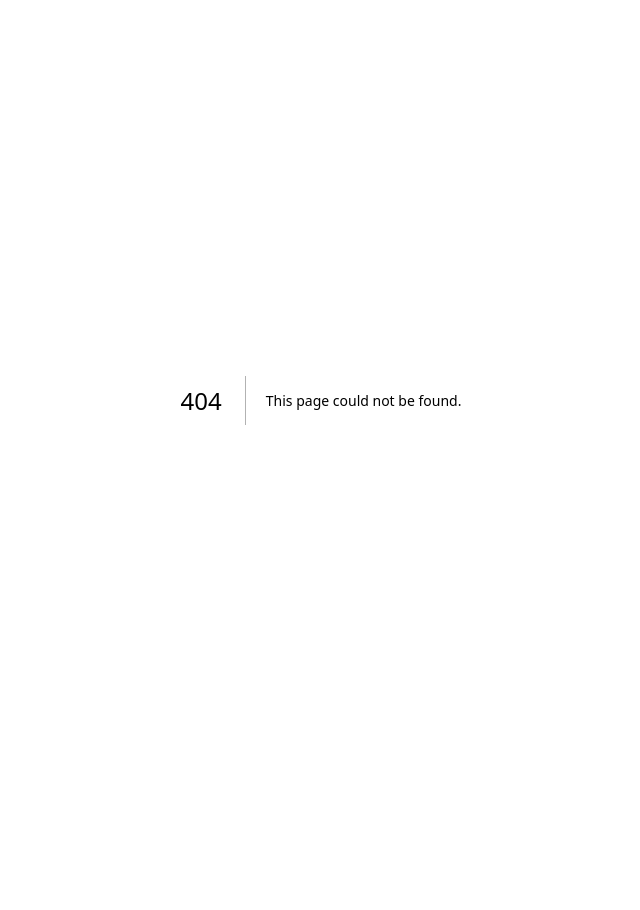
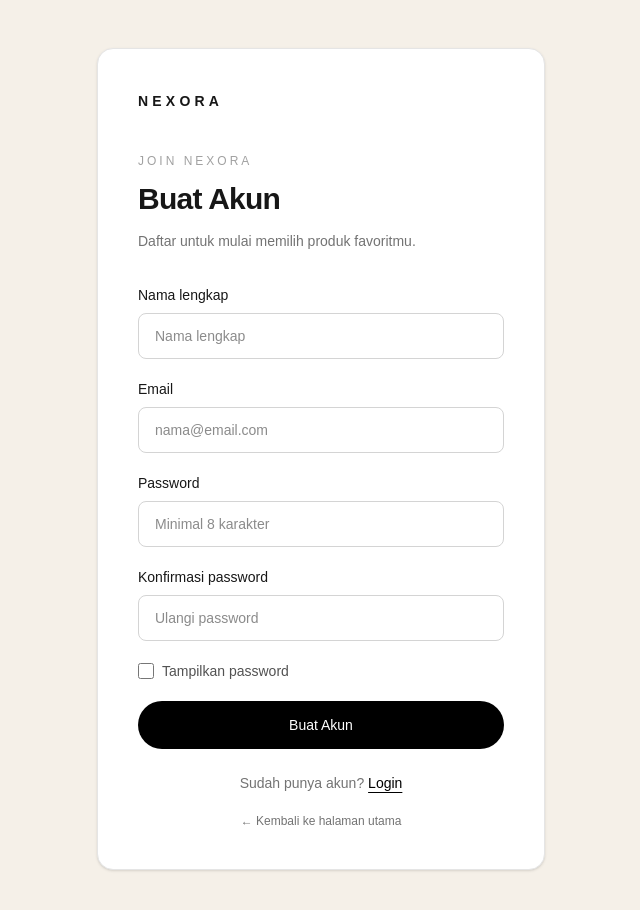
Before and after one commit to alyyusyawal121/xenor, a Next.js app in the folder frontend/: page /register in a window 1280 px wide. Before the commit this address had no page. Shown: the top 910 px of the page, without its empty margins (319-959 px from the left). Before the commit the page ends 800 px from the top, so only its background shows below. Built offline with nearby package versions, Linux system fonts and the light colour scheme; no server answers.

Commit message:
'update'

```diff
--- a/frontend/app/login/page.tsx
+++ b/frontend/app/login/page.tsx
@@ -1,78 +1,88 @@
 
 'use client'
 
-import { useState, type FormEvent } from 'react'
+import { useEffect, useState, type FormEvent } from 'react'
 import Link from 'next/link'
+import { useRouter } from 'next/navigation'
 import { API_URL } from '@/lib/productApi'
 
-type RegisterResponse = {
+type LoginResponse = {
   success: boolean
-  message: string
+  message?: string
+  data?: {
+    id: number
+    name: string
+    email: string
+    role: 'ADMIN' | 'USER'
+  }
 }
 
-function getSafeNextPath() {
-  const params = new URLSearchParams(window.location.search)
-  const next = params.get('next')
+export default function LoginPage() {
+  const router = useRouter()
 
-  if (next?.startsWith('/') && !next.startsWith('//')) {
-    return next
-  }
-
-  return '/'
-}
-
-export default function RegisterPage() {
-  const [name, setName] = useState('')
   const [email, setEmail] = useState('')
   const [password, setPassword] = useState('')
-  const [confirmPassword, setConfirmPassword] = useState('')
   const [error, setError] = useState('')
+  const [message, setMessage] = useState('')
   const [loading, setLoading] = useState(false)
+
+  useEffect(() => {
+    const params = new URLSearchParams(window.location.search)
+
+    if (params.get('registered') === '1') {
+      setMessage('Registrasi berhasil. Silakan login.')
+    }
+  }, [])
 
   async function handleSubmit(event: FormEvent<HTMLFormElement>) {
     event.preventDefault()
     setError('')
+    setMessage('')
 
-    if (password !== confirmPassword) {
-      setError('Konfirmasi password tidak sama.')
-      return
-    }
-
-    if (password.length < 8) {
-      setError('Password minimal 8 karakter.')
+    if (!email.trim() || !password) {
+      setError('Email dan password wajib diisi.')
       return
     }
 
     setLoading(true)
 
     try {
-      const response = await fetch(`${API_URL}/api/auth/register`, {
+      const response = await fetch(`${API_URL}/api/auth/login`, {
         method: 'POST',
         headers: { 'Content-Type': 'application/json' },
         credentials: 'include',
         body: JSON.stringify({
-          name: name.trim(),
           email: email.trim(),
           password,
         }),
       })
 
-      const result: RegisterResponse = await response.json()
+      const result = (await response.json()) as LoginResponse
 
-      if (!response.ok || !result.success) {
-        throw new Error(result.message || 'Registrasi gagal.')
+      if (!response.ok || !result.success || !result.data) {
+        throw new Error(result.message || 'Login gagal.')
       }
 
-      const next = getSafeNextPath()
-      const query = new URLSearchParams({
-        next,
-        registered: '1',
-      })
+      const params = new URLSearchParams(window.location.search)
+      const next = params.get('next')
 
-      window.location.assign(`/login?${query.toString()}`)
+      const safeNext =
+        next?.startsWith('/') && !next.startsWith('//')
+          ? next
+          : null
+
+      if (safeNext) {
+        router.replace(safeNext)
+      } else if (result.data.role === 'ADMIN') {
+        router.replace('/admin/products')
+      } else {
+        router.replace('/')
+      }
+
+      router.refresh()
     } catch (err) {
       setError(
-        err instanceof Error ? err.message : 'Terjadi kesalahan.'
+        err instanceof Error ? err.message : 'Terjadi kesalahan saat login.'
       )
     } finally {
       setLoading(false)
@@ -87,36 +97,18 @@ export default function RegisterPage() {
         </Link>
 
         <p className="mt-10 text-xs uppercase tracking-[0.25em] text-neutral-400">
-          Join NEXORA
+          Welcome Back
         </p>
 
         <h1 className="mt-3 text-3xl font-semibold tracking-tight">
-          Buat akun pelanggan
+          Login
         </h1>
 
         <p className="mt-3 text-sm leading-6 text-neutral-500">
-          Daftar untuk mulai memilih produk favoritmu.
+          Masuk ke akun kamu untuk melanjutkan pengalaman berbelanja.
         </p>
 
         <form onSubmit={handleSubmit} className="mt-8 space-y-5">
-          <div>
-            <label htmlFor="name" className="mb-2 block text-sm font-medium">
-              Nama lengkap
-            </label>
-            <input
-              id="name"
-              type="text"
-              autoComplete="name"
-              minLength={2}
-              maxLength={100}
-              required
-              value={name}
-              onChange={(event) => setName(event.target.value)}
-              className="w-full rounded-lg border border-neutral-300 px-4 py-3 text-sm outline-none focus:border-black"
-              placeholder="Nama lengkap"
-            />
-          </div>
-
           <div>
             <label htmlFor="email" className="mb-2 block text-sm font-medium">
               Email
@@ -128,8 +120,8 @@ export default function RegisterPage() {
               required
               value={email}
               onChange={(event) => setEmail(event.target.value)}
+              placeholder="nama@email.com"
               className="w-full rounded-lg border border-neutral-300 px-4 py-3 text-sm outline-none focus:border-black"
-              placeholder="email@example.com"
             />
           </div>
 
@@ -140,32 +132,20 @@ export default function RegisterPage() {
             <input
               id="password"
               type="password"
-              autoComplete="new-password"
-              minLength={8}
-              maxLength={72}
+              autoComplete="current-password"
               required
               value={password}
               onChange={(event) => setPassword(event.target.value)}
+              placeholder="Masukkan password"
               className="w-full rounded-lg border border-neutral-300 px-4 py-3 text-sm outline-none focus:border-black"
-              placeholder="Minimal 8 karakter"
             />
           </div>
 
-          <div>
-            <label htmlFor="confirmPassword" className="mb-2 block text-sm font-medium">
-              Konfirmasi password
-            </label>
-            <input
-              id="confirmPassword"
-              type="password"
-              autoComplete="new-password"
-              required
-              value={confirmPassword}
-              onChange={(event) => setConfirmPassword(event.target.value)}
-              className="w-full rounded-lg border border-neutral-300 px-4 py-3 text-sm outline-none focus:border-black"
-              placeholder="Ulangi password"
-            />
-          </div>
+          {message && (
+            <p role="status" className="rounded-lg bg-green-50 p-3 text-sm text-green-700">
+              {message}
+            </p>
+          )}
 
           {error && (
             <p role="alert" className="rounded-lg bg-red-50 p-3 text-sm text-red-700">
@@ -178,19 +158,26 @@ export default function RegisterPage() {
             disabled={loading}
             className="w-full rounded-full bg-black px-5 py-3.5 text-sm font-medium text-white transition hover:bg-neutral-800 disabled:opacity-60"
           >
-            {loading ? 'Membuat akun...' : 'Daftar'}
+            {loading ? 'Memeriksa akun...' : 'Login'}
           </button>
         </form>
 
         <p className="mt-6 text-center text-sm text-neutral-500">
-          Sudah punya akun?{' '}
+          Belum punya akun?{' '}
           <Link
-            href={`/login${typeof window !== 'undefined' && window.location.search ? window.location.search : ''}`}
+            href="/register"
             className="font-medium text-black underline underline-offset-4"
           >
-            Login
+            Register
           </Link>
         </p>
+
+        <Link
+          href="/"
+          className="mt-5 block text-center text-xs text-neutral-500 hover:text-black"
+        >
+          ← Kembali ke halaman utama
+        </Link>
       </section>
     </main>
   )
--- /dev/null
+++ b/frontend/app/register/page.tsx
@@ -0,0 +1,209 @@
+
+'use client'
+
+import { useState, type FormEvent } from 'react'
+import Link from 'next/link'
+import { useRouter } from 'next/navigation'
+import { API_URL } from '@/lib/productApi'
+
+type RegisterResponse = {
+  success: boolean
+  message?: string
+}
+
+export default function RegisterPage() {
+  const router = useRouter()
+
+  const [name, setName] = useState('')
+  const [email, setEmail] = useState('')
+  const [password, setPassword] = useState('')
+  const [confirmPassword, setConfirmPassword] = useState('')
+  const [showPassword, setShowPassword] = useState(false)
+  const [error, setError] = useState('')
+  const [loading, setLoading] = useState(false)
+
+  async function handleSubmit(event: FormEvent<HTMLFormElement>) {
+    event.preventDefault()
+    setError('')
+
+    const cleanName = name.trim()
+    const cleanEmail = email.trim()
+
+    if (cleanName.length < 2 || cleanName.length > 100) {
+      setError('Nama harus terdiri dari 2–100 karakter.')
+      return
+    }
+
+    if (password.length < 8 || password.length > 72) {
+      setError('Password harus terdiri dari 8–72 karakter.')
+      return
+    }
+
+    if (password !== confirmPassword) {
+      setError('Konfirmasi password tidak cocok.')
+      return
+    }
+
+    setLoading(true)
+
+    try {
+      const response = await fetch(`${API_URL}/api/auth/register`, {
+        method: 'POST',
+        headers: { 'Content-Type': 'application/json' },
+        credentials: 'include',
+        body: JSON.stringify({
+          name: cleanName,
+          email: cleanEmail,
+          password,
+        }),
+      })
+
+      const result = (await response.json()) as RegisterResponse
+
+      if (!response.ok || !result.success) {
+        throw new Error(result.message || 'Registrasi gagal.')
+      }
+
+      router.replace('/login?registered=1')
+    } catch (err) {
+      setError(
+        err instanceof Error ? err.message : 'Terjadi kesalahan saat registrasi.'
+      )
+    } finally {
+      setLoading(false)
+    }
+  }
+
+  return (
+    <main className="flex min-h-screen items-center justify-center bg-[#f5f0e8] px-5 py-12 text-neutral-900">
+      <section className="w-full max-w-md rounded-2xl border border-neutral-200 bg-white p-7 shadow-sm sm:p-10">
+        <Link href="/" className="text-sm font-bold tracking-[0.3em]">
+          NEXORA
+        </Link>
+
+        <p className="mt-10 text-xs uppercase tracking-[0.25em] text-neutral-400">
+          Join NEXORA
+        </p>
+
+        <h1 className="mt-3 text-3xl font-semibold tracking-tight">
+          Buat Akun
+        </h1>
+
+        <p className="mt-3 text-sm leading-6 text-neutral-500">
+          Daftar untuk mulai memilih produk favoritmu.
+        </p>
+
+        <form onSubmit={handleSubmit} className="mt-8 space-y-5">
+          <div>
+            <label htmlFor="name" className="mb-2 block text-sm font-medium">
+              Nama lengkap
+            </label>
+            <input
+              id="name"
+              type="text"
+              autoComplete="name"
+              minLength={2}
+              maxLength={100}
+              required
+              value={name}
+              onChange={(event) => setName(event.target.value)}
+              placeholder="Nama lengkap"
+              className="w-full rounded-lg border border-neutral-300 px-4 py-3 text-sm outline-none focus:border-black"
+            />
+          </div>
+
+          <div>
+            <label htmlFor="email" className="mb-2 block text-sm font-medium">
+              Email
+            </label>
+            <input
+              id="email"
+              type="email"
+              autoComplete="email"
+              required
+              value={email}
+              onChange={(event) => setEmail(event.target.value)}
+              placeholder="nama@email.com"
+              className="w-full rounded-lg border border-neutral-300 px-4 py-3 text-sm outline-none focus:border-black"
+            />
+          </div>
+
+          <div>
+            <label htmlFor="password" className="mb-2 block text-sm font-medium">
+              Password
+            </label>
+            <input
+              id="password"
+              type={showPassword ? 'text' : 'password'}
+              autoComplete="new-password"
+              minLength={8}
+              maxLength={72}
+              required
+              value={password}
+              onChange={(event) => setPassword(event.target.value)}
+              placeholder="Minimal 8 karakter"
+              className="w-full rounded-lg border border-neutral-300 px-4 py-3 text-sm outline-none focus:border-black"
+            />
+          </div>
+
+          <div>
+            <label htmlFor="confirmPassword" className="mb-2 block text-sm font-medium">
+              Konfirmasi password
+            </label>
+            <input
+              id="confirmPassword"
+              type={showPassword ? 'text' : 'password'}
+              autoComplete="new-password"
+              required
+              value={confirmPassword}
+              onChange={(event) => setConfirmPassword(event.target.value)}
+              placeholder="Ulangi password"
+              className="w-full rounded-lg border border-neutral-300 px-4 py-3 text-sm outline-none focus:border-black"
+            />
+          </div>
+
+          <label className="flex items-center gap-2 text-sm text-neutral-600">
+            <input
+              type="checkbox"
+              checked={showPassword}
+              onChange={(event) => setShowPassword(event.target.checked)}
+              className="h-4 w-4 accent-black"
+            />
+            Tampilkan password
+          </label>
+
+          {error && (
+            <p role="alert" className="rounded-lg bg-red-50 p-3 text-sm text-red-700">
+              {error}
+            </p>
+          )}
+
+          <button
+            type="submit"
+            disabled={loading}
+            className="w-full rounded-full bg-black px-5 py-3.5 text-sm font-medium text-white transition hover:bg-neutral-800 disabled:opacity-60"
+          >
+            {loading ? 'Membuat akun...' : 'Buat Akun'}
+          </button>
+        </form>
+
+        <p className="mt-6 text-center text-sm text-neutral-500">
+          Sudah punya akun?{' '}
+          <Link
+            href="/login"
+            className="font-medium text-black underline underline-offset-4"
+          >
+            Login
+          </Link>
+        </p>
+
+        <Link
+          href="/"
+          className="mt-5 block text-center text-xs text-neutral-500 hover:text-black"
+        >
+          ← Kembali ke halaman utama
+        </Link>
+      </section>
+    </main>
+  )
+}
```
